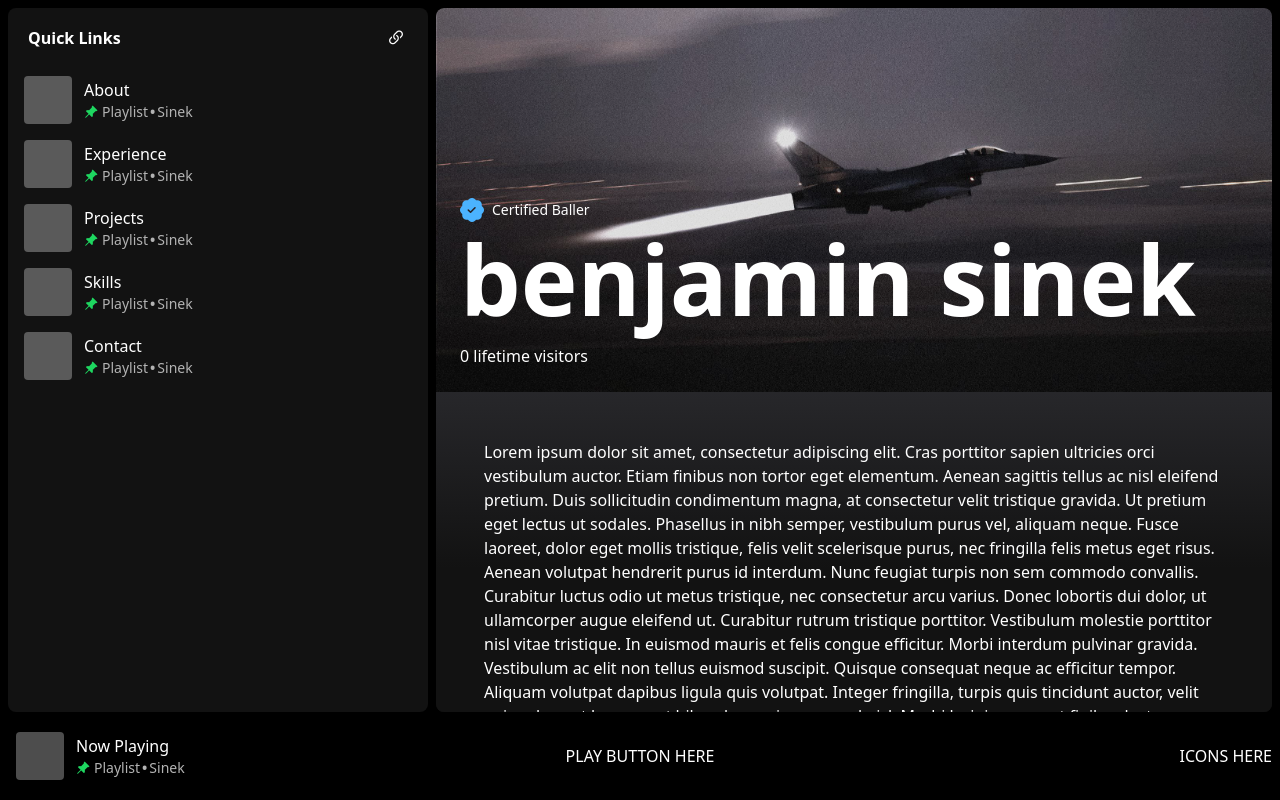
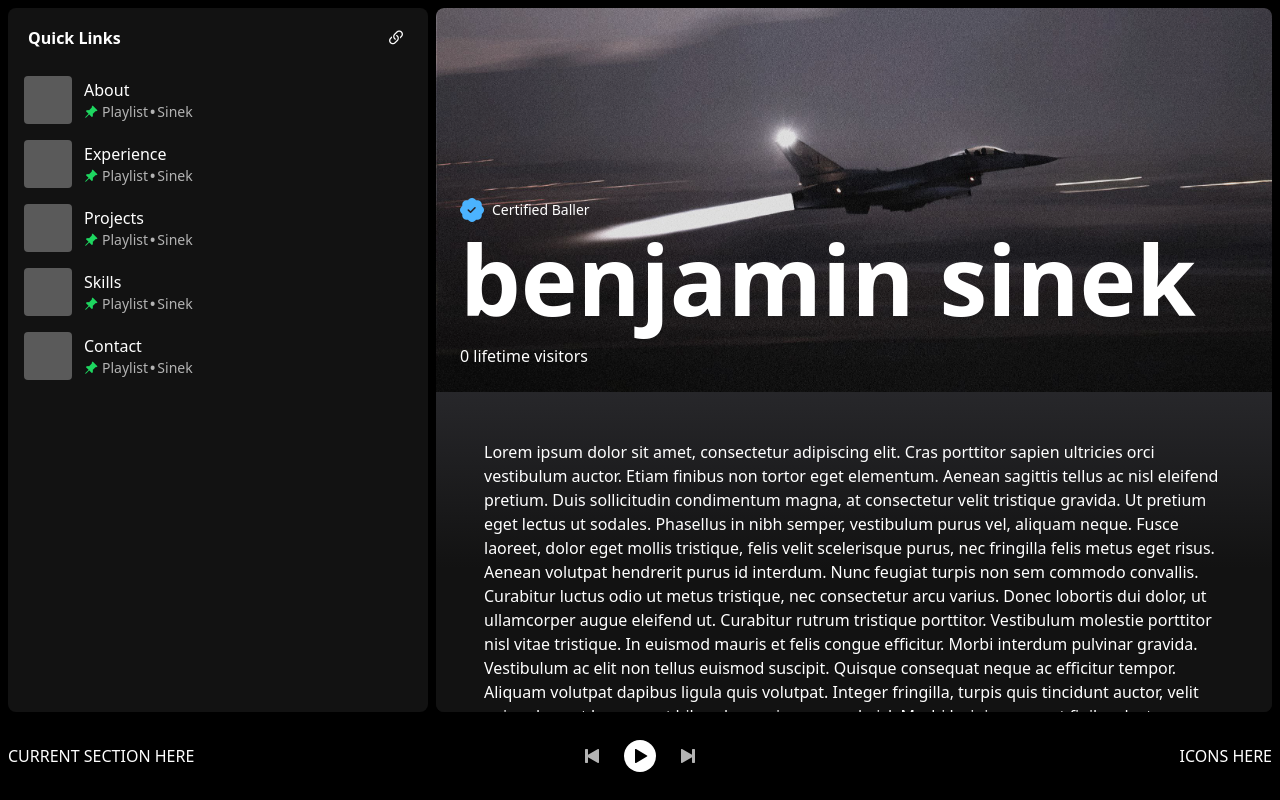
Before and after one commit to bsinek/my-portfolio, a React (Vite) app: page / in a window 1280 px wide. Built offline with nearby package versions, Linux system fonts and the light colour scheme; a web font is replaced by a local one.

Commit message:
feat(playbar): add non-functional playback controls

```diff
--- a/src/components/Playbar.jsx
+++ b/src/components/Playbar.jsx
@@ -4,10 +4,28 @@ export const Playbar = () => {
     return (
         <div className="flex items-center justify-between h-[88px] -m-2 p-2 bg-black">
             <div className="w-[30%]">
-                <SidebarItem href="/now-playing" label="Now Playing" />
+                CURRENT SECTION HERE
             </div>
-            <div>
-                PLAY BUTTON HERE
+            <div className="flex flex-col">
+                <div className="flex justify-center items-center gap-4 h-8">
+                    <button className="h-8 w-8 p-2 text-light-grey hover:text-white hover:scale-105 transition-all duration-75">
+                        <svg xmlns="http://www.w3.org/2000/svg" viewBox="0 0 16 16" fill="currentColor" className="h-full">
+                            <path d="M3.3 1a.7.7 0 0 1 .7.7v5.15l9.95-5.744a.7.7 0 0 1 1.05.606v12.575a.7.7 0 0 1-1.05.607L4 9.149V14.3a.7.7 0 0 1-.7.7H1.7a.7.7 0 0 1-.7-.7V1.7a.7.7 0 0 1 .7-.7z"/>
+                        </svg>
+                    </button>
+
+                    <button className="h-8 w-8 p-2 rounded-full bg-current hover:scale-105 transition-transform duration-75">
+                        <svg xmlns="http://www.w3.org/2000/svg" viewBox="0 0 16 16" fill="currentColor" className="h-full text-black">
+                            <path d="M3 1.713a.7.7 0 0 1 1.05-.607l10.89 6.288a.7.7 0 0 1 0 1.212L4.05 14.894A.7.7 0 0 1 3 14.288z"/>
+                        </svg>
+                    </button>
+
+                    <button className="h-8 w-8 p-2 text-light-grey hover:text-white hover:scale-105 transition-all duration-75">
+                        <svg xmlns="http://www.w3.org/2000/svg" viewBox="0 0 16 16" fill="currentColor" className="h-full rotate-180">
+                            <path d="M3.3 1a.7.7 0 0 1 .7.7v5.15l9.95-5.744a.7.7 0 0 1 1.05.606v12.575a.7.7 0 0 1-1.05.607L4 9.149V14.3a.7.7 0 0 1-.7.7H1.7a.7.7 0 0 1-.7-.7V1.7a.7.7 0 0 1 .7-.7z"/>
+                        </svg>
+                    </button>
+                </div>
             </div>
             <div className="w-[30%] flex justify-end">
                 ICONS HERE
```
